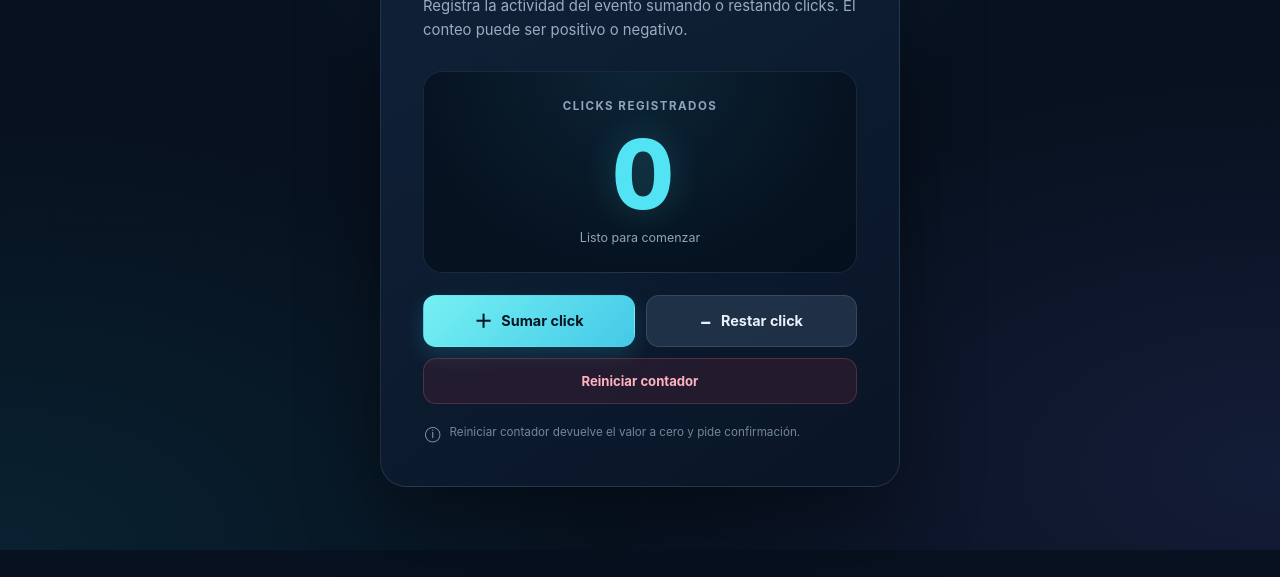
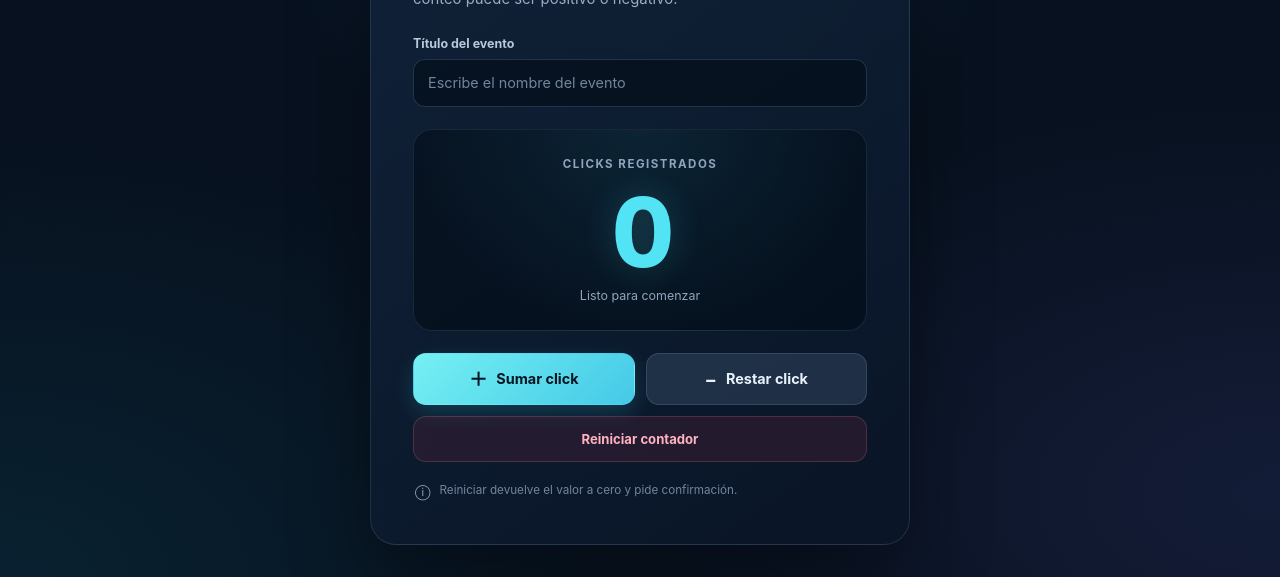
Before and after one commit to matiasdaccach-glitch/my-first-app-08, a plain HTML site: page index.html in a window 1280 px wide. Shown: the part 250-827 px from the top of the page. Before the commit the page ends 800 px from the top, so only its background shows below. Drawn offline with Linux system fonts and the light colour scheme.

Commit message:
v3: Button resut

```diff
--- a/index.html
+++ b/index.html
@@ -5,18 +5,14 @@
   <meta name="viewport" content="width=device-width, initial-scale=1.0">
   <meta name="theme-color" content="#07111f">
   <title>Contador de eventos | Colegio Bolívar</title>
-
   <style>
     :root {
       color-scheme: dark;
-      --fondo: #07111f;
-      --panel: rgba(13, 27, 46, 0.88);
-      --borde: rgba(148, 178, 210, 0.16);
       --texto: #f2f7fc;
       --texto-suave: #9aacc1;
       --cian: #52e4f5;
-      --azul: #83aaff;
       --rojo: #ff8296;
+      --borde: rgba(148, 178, 210, 0.16);
     }
 
     * {
@@ -36,7 +32,7 @@
         radial-gradient(ellipse at 50% -15%, rgba(52, 112, 183, 0.3), transparent 48%),
         radial-gradient(ellipse at 0% 100%, rgba(20, 143, 164, 0.13), transparent 38%),
         radial-gradient(ellipse at 100% 90%, rgba(92, 93, 191, 0.15), transparent 38%),
-        var(--fondo);
+        #07111f;
     }
 
     body::before {
@@ -54,7 +50,7 @@
     }
 
     .contenedor {
-      width: min(100%, 520px);
+      width: min(100%, 540px);
     }
 
     .encabezado {
@@ -123,8 +119,7 @@
       position: relative;
       overflow: hidden;
       padding: clamp(26px, 7vw, 42px);
-      background:
-        linear-gradient(145deg, rgba(17, 35, 58, 0.96), rgba(10, 22, 39, 0.96));
+      background: linear-gradient(145deg, rgba(17, 35, 58, 0.96), rgba(10, 22, 39, 0.96));
       border: 1px solid var(--borde);
       border-radius: 26px;
       box-shadow:
@@ -157,17 +152,49 @@
       font-size: clamp(1.8rem, 6vw, 2.35rem);
       letter-spacing: -0.045em;
       line-height: 1.15;
+      overflow-wrap: anywhere;
     }
 
     .descripcion {
-      margin: 12px 0 28px;
+      margin: 12px 0 24px;
       color: var(--texto-suave);
       font-size: 0.93rem;
       line-height: 1.6;
     }
 
+    .campo-etiqueta {
+      display: block;
+      margin-bottom: 8px;
+      color: #b8c9dc;
+      font-size: 0.78rem;
+      font-weight: 650;
+    }
+
+    .campo-titulo {
+      width: 100%;
+      min-height: 48px;
+      margin-bottom: 22px;
+      padding: 12px 14px;
+      color: var(--texto);
+      background: rgba(4, 14, 26, 0.68);
+      border: 1px solid rgba(117, 158, 196, 0.24);
+      border-radius: 12px;
+      font: inherit;
+      font-size: 0.9rem;
+      outline: none;
+      transition: border-color 150ms ease, box-shadow 150ms ease;
+    }
+
+    .campo-titulo::placeholder {
+      color: #71869d;
+    }
+
+    .campo-titulo:focus {
+      border-color: var(--cian);
+      box-shadow: 0 0 0 3px rgba(82, 228, 245, 0.12);
+    }
+
     .marco-contador {
-      position: relative;
       margin-bottom: 22px;
       padding: 22px;
       text-align: center;
@@ -195,7 +222,7 @@
       letter-spacing: -0.06em;
       font-variant-numeric: tabular-nums;
       text-shadow: 0 0 34px rgba(82, 228, 245, 0.22);
-      transition: color 180ms ease, transform 180ms ease;
+      transition: color 180ms ease;
     }
 
     #contador.negativo {
@@ -229,7 +256,11 @@
       font-size: 0.9rem;
       font-weight: 700;
       cursor: pointer;
-      transition: transform 150ms ease, box-shadow 150ms ease, background 150ms ease, border-color 150ms ease;
+      transition:
+        transform 150ms ease,
+        box-shadow 150ms ease,
+        background 150ms ease,
+        border-color 150ms ease;
     }
 
     button:hover {
@@ -271,7 +302,7 @@
       border-color: rgba(141, 190, 220, 0.34);
     }
 
-    .borrar {
+    .reiniciar {
       grid-column: 1 / -1;
       min-height: 46px;
       color: #ffb2bf;
@@ -280,7 +311,7 @@
       font-size: 0.82rem;
     }
 
-    .borrar:hover {
+    .reiniciar:hover {
       background: rgba(106, 42, 66, 0.52);
       border-color: rgba(255, 130, 150, 0.42);
       box-shadow: 0 8px 22px rgba(255, 77, 116, 0.1);
@@ -323,7 +354,6 @@
       *,
       *::before,
       *::after {
-        scroll-behavior: auto !important;
         transition-duration: 0.01ms !important;
       }
     }
@@ -342,10 +372,23 @@
       <span class="estado">Contador activo</span>
     </header>
 
-    <section class="tarjeta" aria-labelledby="titulo">
+    <section class="tarjeta" aria-labelledby="tituloEvento">
       <p class="sobrelinea">Registro en vivo</p>
-      <h1 id="titulo">Contador de eventos</h1>
-      <p class="descripcion">Registra la actividad del evento sumando o restando clicks. El conteo puede ser positivo o negativo.</p>
+      <h1 id="tituloEvento">Contador de eventos</h1>
+      <p class="descripcion">
+        Registra la actividad del evento sumando o restando clicks.
+        El conteo puede ser positivo o negativo.
+      </p>
+
+      <label class="campo-etiqueta" for="entradaTitulo">Título del evento</label>
+      <input
+        class="campo-titulo"
+        id="entradaTitulo"
+        type="text"
+        placeholder="Escribe el nombre del evento"
+        maxlength="80"
+        autocomplete="off"
+      >
 
       <div class="marco-contador">
         <span class="etiqueta-contador">Clicks registrados</span>
@@ -362,14 +405,14 @@
           <span class="icono-boton" aria-hidden="true">−</span>
           Restar click
         </button>
-        <button class="borrar" id="botonBorrar" type="button">
+        <button class="reiniciar" id="botonReiniciar" type="button">
           Reiniciar contador
         </button>
       </div>
 
       <p class="pie-tarjeta">
         <span aria-hidden="true">ⓘ</span>
-        Reiniciar contador devuelve el valor a cero y pide confirmación.
+        Reiniciar devuelve el valor a cero y pide confirmación.
       </p>
     </section>
   </main>
@@ -379,6 +422,17 @@
 
     const contador = document.getElementById("contador");
     const mensaje = document.getElementById("mensaje");
+    const entradaTitulo = document.getElementById("entradaTitulo");
+    const tituloEvento = document.getElementById("tituloEvento");
+
+    entradaTitulo.addEventListener("input", () => {
+      const titulo = entradaTitulo.value.trim();
+
+      tituloEvento.textContent = titulo || "Contador de eventos";
+      document.title = titulo
+        ? `${titulo} | Colegio Bolívar`
+        : "Contador de eventos | Colegio Bolívar";
+    });
 
     function actualizarContador(texto) {
       contador.textContent = clicks;
@@ -396,7 +450,7 @@
       actualizarContador("Click restado");
     });
 
-    document.getElementById("botonBorrar").addEventListener("click", () => {
+    document.getElementById("botonReiniciar").addEventListener("click", () => {
       if (confirm("¿Quieres reiniciar el contador a cero?")) {
         clicks = 0;
         actualizarContador("Contador reiniciado");
```
